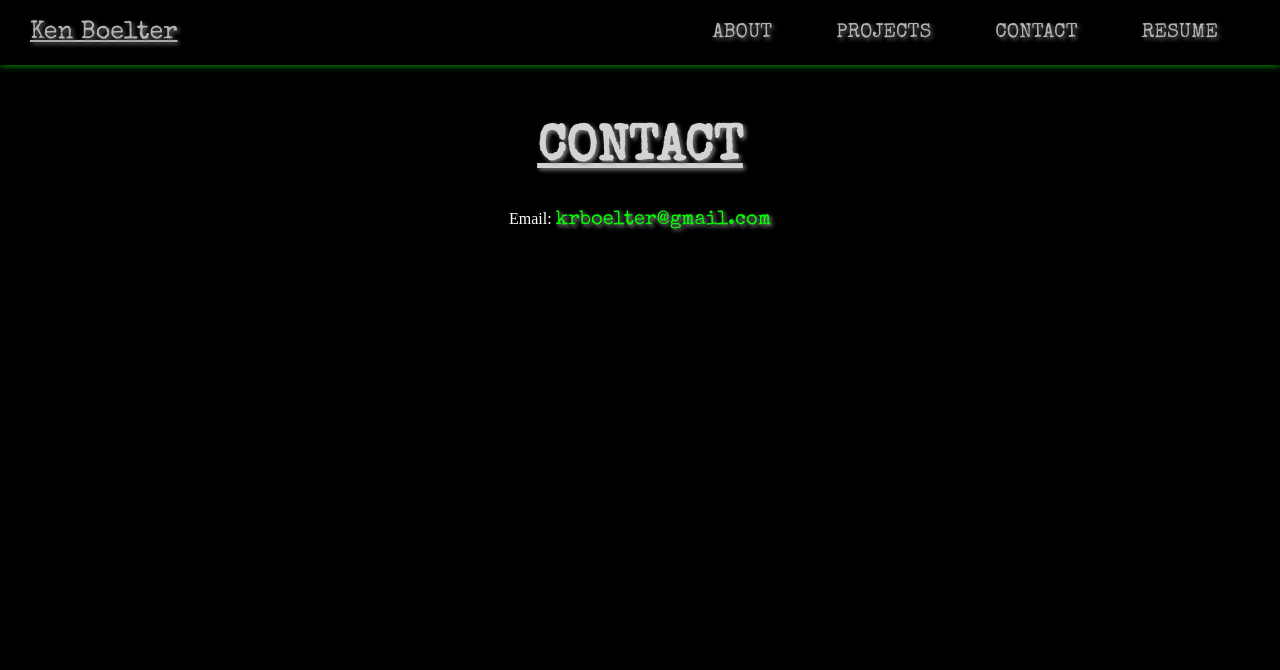
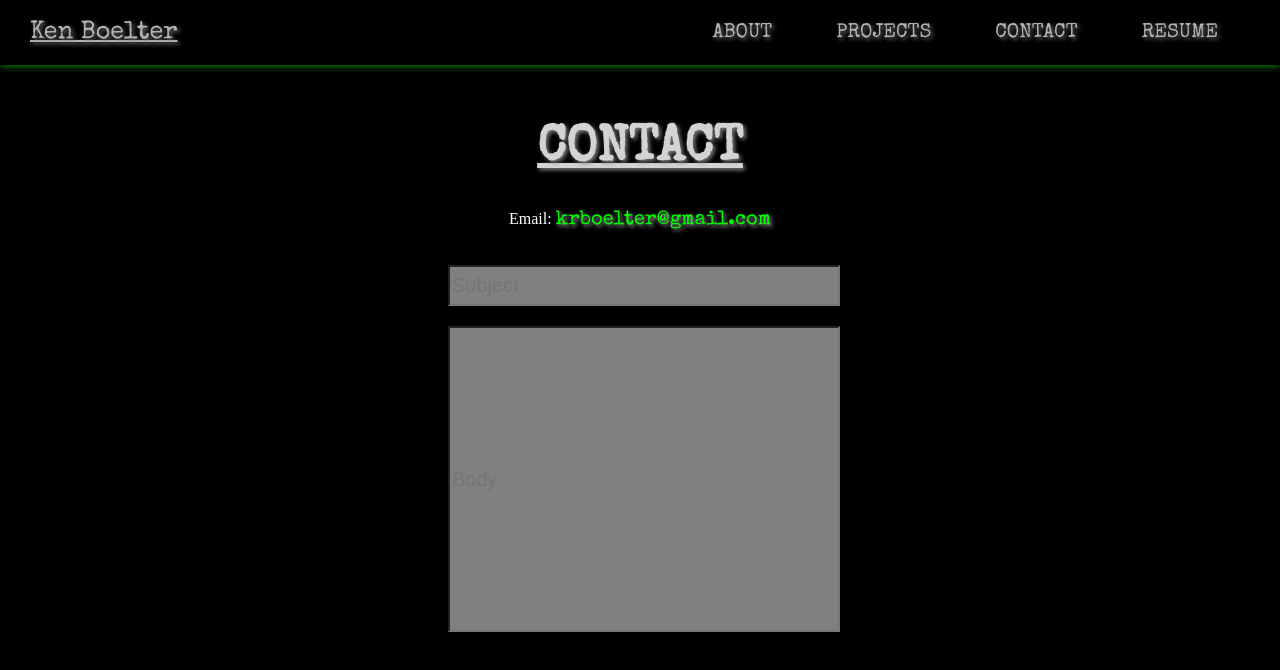
Before and after one commit to krboelter/my-portfolio, a React (Create React App) app: page /contact in a window 1280 px wide. Shown: the top 670 px of the page. Built offline with nearby package versions, Linux system fonts and the light colour scheme.

Commit message:
contact update

```diff
--- a/src/components/About.js
+++ b/src/components/About.js
@@ -7,6 +7,7 @@ export default function About() {
 		<FlexContainer>
             <div id='about'></div>
         	<h2>ABOUT ME</h2>
+            <BodySection>
                 <Portrait src={picture}/>
             	<DesContainer>
                 	<H3>KEN BOELTER</H3>
@@ -14,6 +15,7 @@ export default function About() {
     	            learning new languages and frameworks.
         			</Description>
     			</DesContainer>
+            </BodySection>
 		</FlexContainer>
     )
 }
@@ -24,19 +26,26 @@ const FlexContainer = styled.div`
 `
 
 const Portrait = styled.img`
+    align-self: center;
     position: relative;
-    right: 0px;
-    width: 200px;
-    height: 270px;
+    width: 300px;
+    height: 410px;
     border-radius: 50%;
     box-shadow: 0 0 10px black;
 `
 
+const BodySection = styled.div`
+    height: 500px;
+    display: flex;
+    flex-direction: row;
+    justify-content: space-between;
+`
+
 const DesContainer = styled.div`
-    width: 50%;
+    width: 70%;
     display: flex;
     flex-direction: column;
-    margin-left: 35px;
+    margin-left: 200px;
 `
 
 const H3 = styled.h3`
--- a/src/components/Contact.js
+++ b/src/components/Contact.js
@@ -1,11 +1,30 @@
-import React from 'react'
+import React, { useState } from 'react'
 import styled from 'styled-components'
 
 export default function Contact() {
+    const [newEmail, setNewEmail] = useState({
+        subject: "",
+        body: ""
+    })
+
     return (
         <Container>
             <h2>CONTACT</h2>
             <Div>Email: <Email href="mailto:krboelter@gmail.com? subject=Job Opportunity">krboelter@gmail.com</Email></Div>
+            <Form>
+                <InputSubject
+                    name="subject"
+                    type="text"
+                    value={newEmail.subject}
+                    placeholder="Subject"
+                />
+                <InputBody
+                    name="body"
+                    type="textarea"
+                    value={newEmail.body}
+                    placeholder="Body"
+                />
+            </Form>
         </Container>
     )
 }
@@ -17,6 +36,30 @@ const Container = styled.div`
     background-image: linear-gradient(to right, black, 85%, rgba(0, 0, 0, 0));
 `
 
+const Form = styled.form`
+    display: flex;
+    width: 50%;
+    flex-direction: column;
+    margin: 25px auto;
+`
+
+const InputSubject = styled.input`
+    margin: 10px 0;
+    background-color: gray;
+    width: 100%;
+    height: 35px;
+    font-size: 20px;
+`
+
+const InputBody = styled.input`
+    margin: 10px 0;
+    background-color: gray;
+    width: 100%;
+    height: 300px;
+    font-size: 20px;
+    color: black;
+`
+
 const Div = styled.div`
     color: white;
 `
```
Lines whose indentation alone changed are shown as unchanged.
